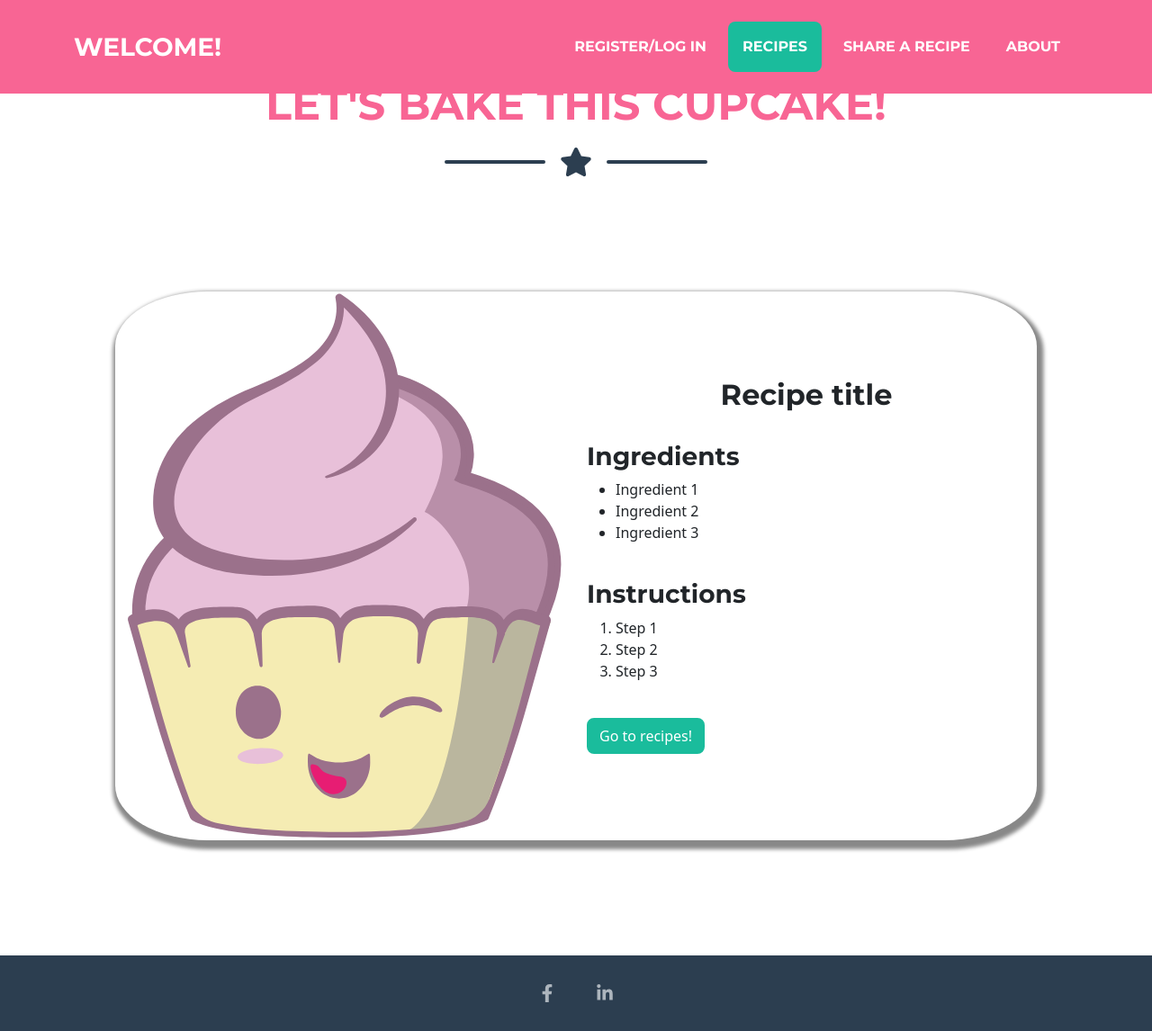
After one commit to DoriCzele/CupcakeClub, a Flask app: template templates/components/recipe-detail.html in a window 1280 px wide. The commit adds this page. Shown: the whole page at 90% size. Run offline with Flask 2, Linux system fonts and the light colour scheme; the template is opened without the code that fills it, so the values that code supplies are empty; some libraries are stand-ins or nearby versions.

Commit message:
Add detailed recipe view

```diff
--- a/app.py
+++ b/app.py
@@ -162,5 +162,10 @@ def recipes():
     return render_template("layout/recipes.html", recipes=recipes)
 
 
+@app.route("/recipe-details")
+def recipedetails():
+    return render_template("components/recipe-details.html")
+
+
 if __name__ == "__main__":
     app.run(host=os.environ.get("HOST"), port=os.environ.get("PORT"), debug=os.environ.get("DEBUG"))
--- a/static/css/styles.css
+++ b/static/css/styles.css
@@ -84,16 +84,17 @@ h2{
 }
 
 /* Recipe preview card */
-.card {
-    margin: 10%;
+.preview-card {
+    margin: 2%;
     text-align: center;
     border-radius: 5%;
-    width: 18rem;
+    width: 25%;
     box-shadow: 5px 10px 8px 10px #888888;
     background-color: #a6b2d4;
 }
 
 .card-body {
+    align-content: center;
     margin-top: 5%;
     margin-bottom: 5%;
     background-color: white;
@@ -101,9 +102,10 @@ h2{
     box-shadow: 2.5px 5px 4px 5px #888888;
 }
 
-.recipe-body{
-    margin-top: 5%;
-    margin-bottom: 5%;
+.details-body {
+    position:relative;
+    margin-bottom: 10%;
+    width: 80%;
     background-color: white;
     border-radius: 10%;
     box-shadow: 2.5px 5px 4px 5px #888888;
--- /dev/null
+++ b/templates/components/recipe-detail.html
@@ -0,0 +1,60 @@
+{% extends "layout/base.html" %} {% block content %}
+
+<!-- Recipe Details Section-->
+<section class="page-section portfolio" id="recipes">
+    <div class="container">
+        <!-- Recipe Details Section Heading-->
+        <h2 class="
+   page-section-heading
+   text-center text-uppercase text-secondary
+   mb-0
+ ">Let's bake this cupcake!
+        </h2>
+        <!-- Icon Divider-->
+        <div class="divider-custom">
+            <div class="divider-custom-line"></div>
+            <div class="divider-custom-icon"><i class="fas fa-star"></i></div>
+            <div class="divider-custom-line"></div>
+        </div>
+</div>
+</section>
+<!--Recipe details card -->
+<section class="container-fluid details-body">
+    <div class="row">
+      <!--Image of cupcake-->
+      <div class="col-12 col-sm-6">
+        <div class="d-flex justify-content-center">
+            {% include "components/cupcake-logo.svg" %}
+        </div>
+      </div>
+      <!-- Recipe text-->
+      <div class="col-12 col-sm-6">
+        <div class="d-flex flex-column h-100 justify-content-center">
+        </br>
+            <h2>Recipe title</h2>
+            <br />
+            <h3>Ingredients</h3>
+            <ul>
+                <li>Ingredient 1</li>
+                <li>Ingredient 2</li>
+                <li>Ingredient 3</li>
+            </ul>
+            <br />
+            <h3>Instructions</h3>
+            <ol>
+                <li>Step 1</li>
+                <li>Step 2</li>
+                <li>Step 3</li>
+            </ol>
+            </br>
+            <div>
+            <a href="#" class="btn btn-primary">Go to recipes!</a>
+        </div>
+    </br>
+        </div>
+      </div>
+    </div>
+  </section>
+
+
+{% endblock %}
```
Also changed, not shown: templates/components/recipe-preview.html (+7 -6 lines).
